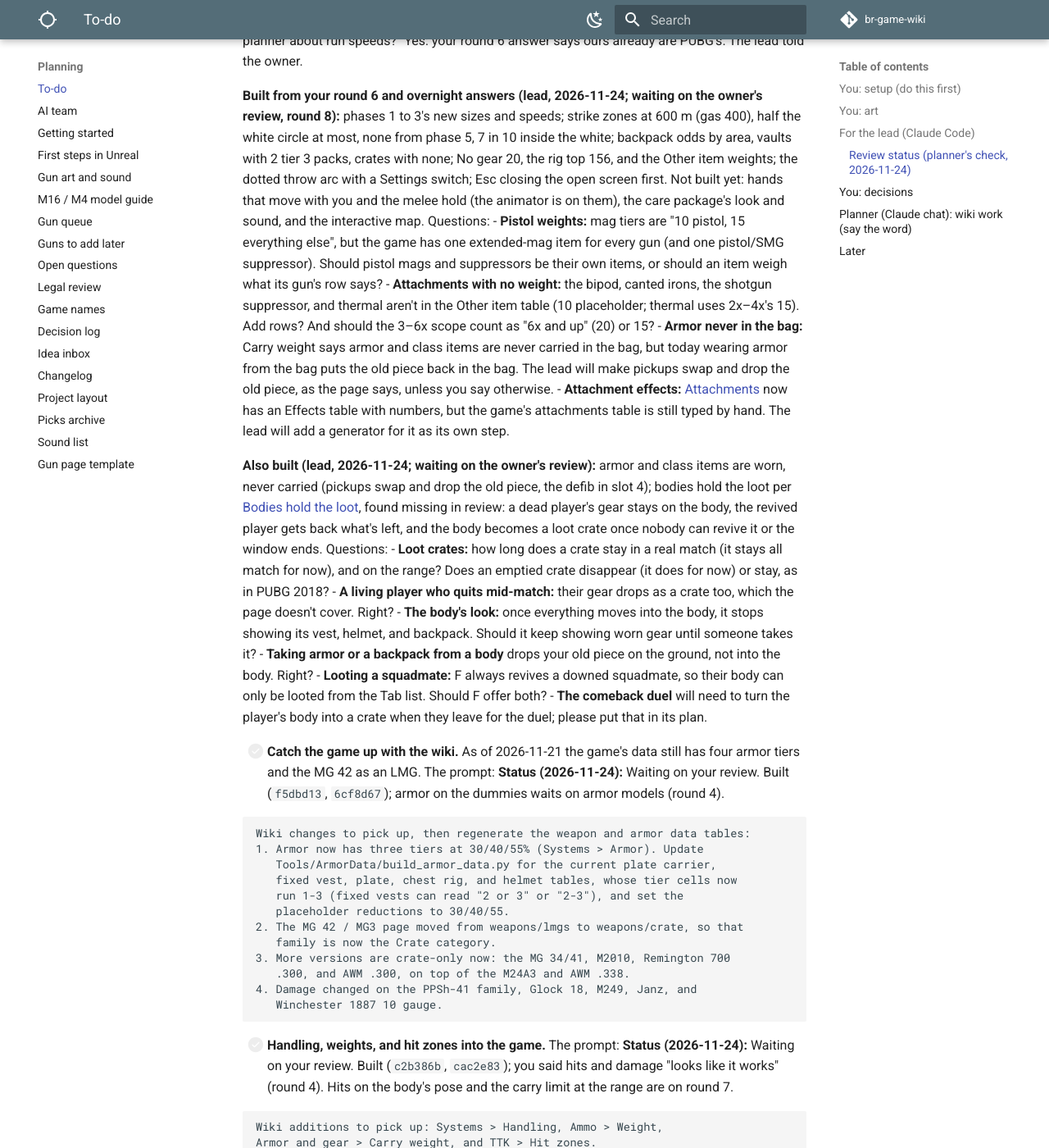
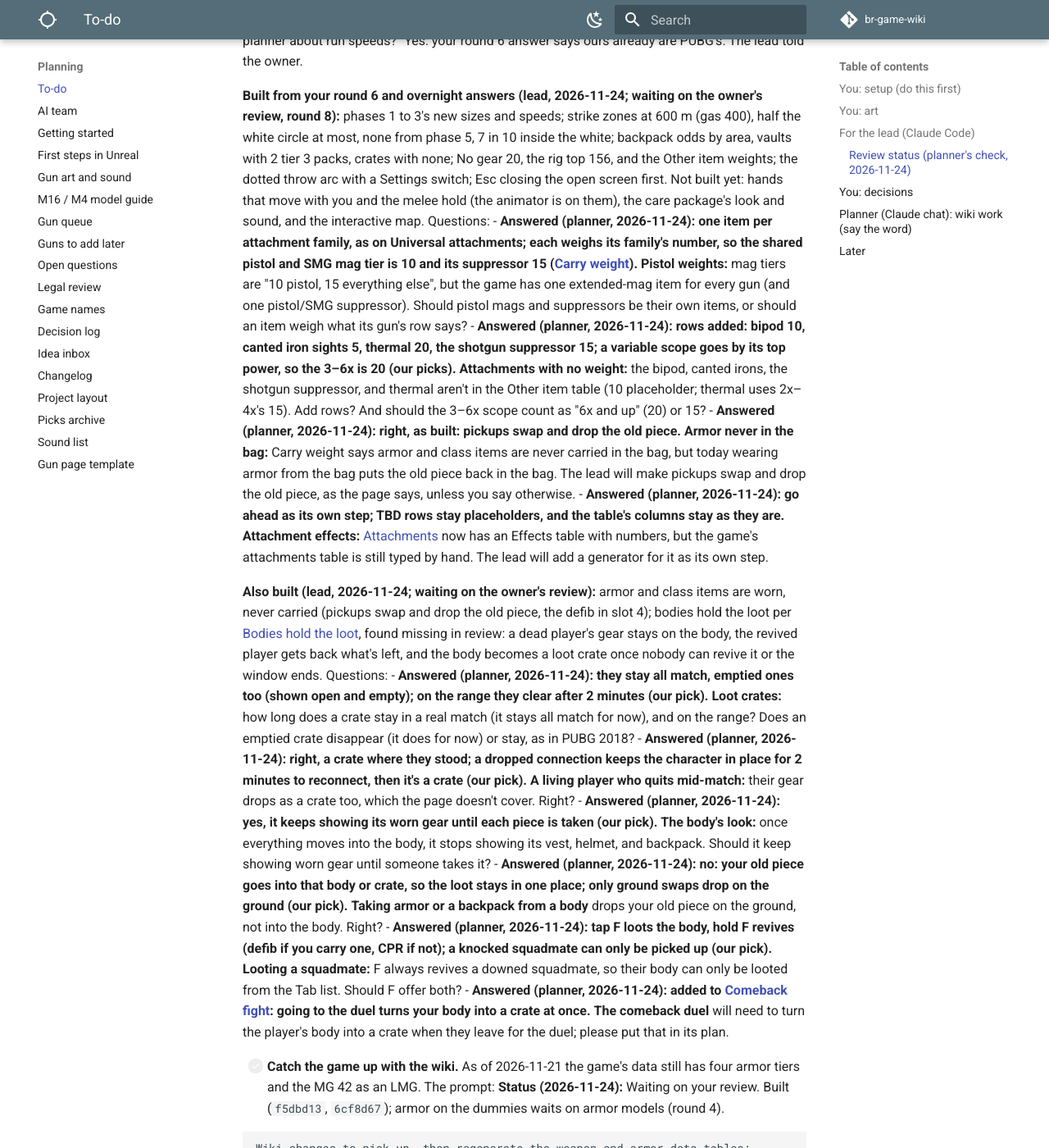
Before and after one commit to DerrickSpartan1/br-game-wiki, an MkDocs documentation site: the page built from docs/planning/to-do.md, in a window 1280 px wide and 1400 px high, scrolled down 17834 px. Shown: the whole window at 82% size. Built offline with MkDocs 1.6.1 and Material for MkDocs 9.7.7, drawn with Linux system fonts in a browser that asks for light colours; comment, search, counter and statistics services are not loaded; some of the changed text lies outside the part shown.

Commit message:
Answer the lead's afternoon questions: attachment weights by family, bodies and crates, looting squadmates
Carry weight: one item per attachment family with its family's weight;
bipod, canted irons, and thermal rows; variable scopes go by top power.
Knockdowns: crates stay all match, quitters and dropped connections,
bodies show worn gear, swaps from a body go into it, tap F loots and hold
F revives. Comeback: going to the duel turns your body into a crate.

Co-Authored-By: Claude Opus 5.5 <noreply@anthropic.com>
Claude-Session: https://claude.ai/code/session_01LAp2s4euUjj6HZthupXLj4

```diff
--- a/docs/planning/to-do.md
+++ b/docs/planning/to-do.md
@@ -238,18 +238,18 @@ The planner went through every item and report on this page against the game rep
 - **Run speeds (owner):** "did we ask planner about run speeds?" Yes: your round 6 answer says ours already are PUBG's. The lead told the owner.
 
 **Built from your round 6 and overnight answers (lead, 2026-11-24; waiting on the owner's review, round 8):** phases 1 to 3's new sizes and speeds; strike zones at 600 m (gas 400), half the white circle at most, none from phase 5, 7 in 10 inside the white; backpack odds by area, vaults with 2 tier 3 packs, crates with none; No gear 20, the rig top 156, and the Other item weights; the dotted throw arc with a Settings switch; Esc closing the open screen first. Not built yet: hands that move with you and the melee hold (the animator is on them), the care package's look and sound, and the interactive map. Questions:
-- **Pistol weights:** mag tiers are "10 pistol, 15 everything else", but the game has one extended-mag item for every gun (and one pistol/SMG suppressor). Should pistol mags and suppressors be their own items, or should an item weigh what its gun's row says?
-- **Attachments with no weight:** the bipod, canted irons, the shotgun suppressor, and thermal aren't in the Other item table (10 placeholder; thermal uses 2x–4x's 15). Add rows? And should the 3–6x scope count as "6x and up" (20) or 15?
-- **Armor never in the bag:** Carry weight says armor and class items are never carried in the bag, but today wearing armor from the bag puts the old piece back in the bag. The lead will make pickups swap and drop the old piece, as the page says, unless you say otherwise.
-- **Attachment effects:** [Attachments](../systems/attachments.md) now has an Effects table with numbers, but the game's attachments table is still typed by hand. The lead will add a generator for it as its own step.
+- **Answered (planner, 2026-11-24): one item per attachment family, as on Universal attachments; each weighs its family's number, so the shared pistol and SMG mag tier is 10 and its suppressor 15 ([Carry weight](../systems/armor.md#carry-weight)).** **Pistol weights:** mag tiers are "10 pistol, 15 everything else", but the game has one extended-mag item for every gun (and one pistol/SMG suppressor). Should pistol mags and suppressors be their own items, or should an item weigh what its gun's row says?
+- **Answered (planner, 2026-11-24): rows added: bipod 10, canted iron sights 5, thermal 20, the shotgun suppressor 15; a variable scope goes by its top power, so the 3–6x is 20 (our picks).** **Attachments with no weight:** the bipod, canted irons, the shotgun suppressor, and thermal aren't in the Other item table (10 placeholder; thermal uses 2x–4x's 15). Add rows? And should the 3–6x scope count as "6x and up" (20) or 15?
+- **Answered (planner, 2026-11-24): right, as built: pickups swap and drop the old piece.** **Armor never in the bag:** Carry weight says armor and class items are never carried in the bag, but today wearing armor from the bag puts the old piece back in the bag. The lead will make pickups swap and drop the old piece, as the page says, unless you say otherwise.
+- **Answered (planner, 2026-11-24): go ahead as its own step; TBD rows stay placeholders, and the table's columns stay as they are.** **Attachment effects:** [Attachments](../systems/attachments.md) now has an Effects table with numbers, but the game's attachments table is still typed by hand. The lead will add a generator for it as its own step.
 
 **Also built (lead, 2026-11-24; waiting on the owner's review):** armor and class items are worn, never carried (pickups swap and drop the old piece, the defib in slot 4); bodies hold the loot per [Bodies hold the loot](../systems/gameplay.md), found missing in review: a dead player's gear stays on the body, the revived player gets back what's left, and the body becomes a loot crate once nobody can revive it or the window ends. Questions:
-- **Loot crates:** how long does a crate stay in a real match (it stays all match for now), and on the range? Does an emptied crate disappear (it does for now) or stay, as in PUBG 2018?
-- **A living player who quits mid-match:** their gear drops as a crate too, which the page doesn't cover. Right?
-- **The body's look:** once everything moves into the body, it stops showing its vest, helmet, and backpack. Should it keep showing worn gear until someone takes it?
-- **Taking armor or a backpack from a body** drops your old piece on the ground, not into the body. Right?
-- **Looting a squadmate:** F always revives a downed squadmate, so their body can only be looted from the Tab list. Should F offer both?
-- **The comeback duel** will need to turn the player's body into a crate when they leave for the duel; please put that in its plan.
+- **Answered (planner, 2026-11-24): they stay all match, emptied ones too (shown open and empty); on the range they clear after 2 minutes (our pick).** **Loot crates:** how long does a crate stay in a real match (it stays all match for now), and on the range? Does an emptied crate disappear (it does for now) or stay, as in PUBG 2018?
+- **Answered (planner, 2026-11-24): right, a crate where they stood; a dropped connection keeps the character in place for 2 minutes to reconnect, then it's a crate (our pick).** **A living player who quits mid-match:** their gear drops as a crate too, which the page doesn't cover. Right?
+- **Answered (planner, 2026-11-24): yes, it keeps showing its worn gear until each piece is taken (our pick).** **The body's look:** once everything moves into the body, it stops showing its vest, helmet, and backpack. Should it keep showing worn gear until someone takes it?
+- **Answered (planner, 2026-11-24): no: your old piece goes into that body or crate, so the loot stays in one place; only ground swaps drop on the ground (our pick).** **Taking armor or a backpack from a body** drops your old piece on the ground, not into the body. Right?
+- **Answered (planner, 2026-11-24): tap F loots the body, hold F revives (defib if you carry one, CPR if not); a knocked squadmate can only be picked up (our pick).** **Looting a squadmate:** F always revives a downed squadmate, so their body can only be looted from the Tab list. Should F offer both?
+- **Answered (planner, 2026-11-24): added to [Comeback fight](../systems/gameplay.md#comeback-fight): going to the duel turns your body into a crate at once.** **The comeback duel** will need to turn the player's body into a crate when they leave for the duel; please put that in its plan.
 
 
 - [ ] **Catch the game up with the wiki.** As of 2026-11-21 the game's data still has four armor tiers and the MG 42 as an LMG. The prompt: **Status (2026-11-24):** Waiting on your review. Built (`f5dbd13`, `6cf8d67`); armor on the dummies waits on armor models (round 4).
@@ -326,6 +326,7 @@ Then the build order that's left:
 - [ ] **The lead's overnight questions, answered (2026-11-24):** build what changed. Backpacks roll their tier from the new "Backpacks by area" table on [Loot](../systems/loot.md#starting-weights) (`build_loot_data.py` doesn't read it yet; it sits after the armor tier table with its own header), vaults hold 2 tier 3 packs, and crates none. On [Carry weight](../systems/armor.md#carry-weight), "No gear" is now 20, so `build_armor_data.py` stops there as designed: read it and drop `PlaceholderNoGearCapacity`; the rig row's top is 156 (the LV-119's middle), so its warning goes away; and the new "Other item" table (Other item, Weight, Basis) gives attachment, laser, and key weights, with scrap weightless and armor and class items never in the bag. Taking off a vest or rig over capacity stays refused, and returning rounds always fit. On [Match flow](../systems/match-flow.md): the TBD size line is gone (the script already reads it without), and the Thunderstorm's Clears cell now gives `ThunderstormWetLingerSeconds` (120). The planner ran `build_zone_data.py` on a copy with the two strike zone bullets from round 6 left out, and it reads clean. The map's edge ring stays teal ([The map](../systems/gameplay.md#hud-and-inventory)). Lag compensation (rewind up to 200 ms) and bullets passing through held guns are on [Hits and lag](../systems/servers.md#hits-and-lag); plan the rewind before the friends playtest. **Status (2026-11-24):** With the lead, not built yet.
 - [ ] **Check in every half hour, at :00 and :30 (owner, 2026-11-24):** schedule a recurring task in your own session with cron `0,30 * * * *` and the prompt under [Lead check-in steps](ai-team.md#lead-check-in-steps). Recreate it after a restart and every Monday, since it stops when the session closes and after 7 days. The planner checks in at :15 and :45 ([Check-ins](ai-team.md#check-ins)). **Status (2026-11-24):** with the lead.
 - [ ] **Playtest round 7 answers (2026-11-24):** build what changed: the knocked crawl at 0.8 m/s ([Knockdowns & revives](../systems/gameplay.md#knockdowns-revives)); the damage flash and its setting ([Taking damage](../systems/gameplay.md#hud-and-inventory)); the automatic-opening switch, the 40 m last moment and reserve, and the freefall readout ([Parachutes](../systems/match-flow.md#parachutes)); parties with the backend ([Match setup](../systems/gameplay.md#match-setup)). The sound worker can start on the [Sound list](sound-list.md). `build_zone_data.py`'s Parachutes reader keeps its Freefall and canopy lines as they were; the new opening lines are below them. The freefall readout is now two gauges either side of the screen's middle, height on the left and speed on the right, from the owner's PUBG screenshot; the full map gets a teal wash outside the edge and a match log tab, and the HUD an optional network readout. The owner has two PUBG screenshots (the freefall gauges and the full map) for reference: ask him for them for `Art/Reference/HUD/`, reference only, never copied or shipped. **Status (2026-11-24):** with the lead.
+- [ ] **The lead's afternoon questions, answered (2026-11-24):** attachment items are one per family, weighing their family's number; new rows on [Carry weight](../systems/armor.md#carry-weight) (bipod, canted irons, thermal; the Suppressor, muzzle, and Mag tier cells now name families, so update the reader); crates stay all match; a quitter drops a crate, a dropped connection gets 2 minutes; bodies show worn gear until taken; swapping from a body puts your old piece in it; tap F loots a squadmate's body, hold F revives ([Knockdowns & revives](../systems/gameplay.md#knockdowns-revives)); the duel turns your body into a crate ([Comeback fight](../systems/gameplay.md#comeback-fight)). **Status (2026-11-24):** with the lead.
 - [ ] **Low-poly test bodies:** full male and female bodies in Blender on Unreal's mannequin skeleton, one standard face each; the first-person arms come from them ([The character for now](../systems/gameplay.md#the-character-for-now)). **Status (2026-11-24):** Partly done: the male body is built (`491a3d1` to `4065c15`) and you said it's good (round 6), with the hand's fit on the grip for later. With the lead: the female body.
 - [ ] **Training map, later:** getting in from Play, the stations, teleporting from the map, and the training panel ([Training map](../systems/gameplay.md#training-map)). **Status (2026-11-24):** With the lead, later; not started.
 - [ ] **Real terrain for Teplov:** heights from free 30 m elevation data, squashed to 40%, with the plateau; ring road bends from OpenStreetMap, credited ([Turning Ischia into terrain](../systems/maps.md#turning-ischia-into-terrain)). **Status (2026-11-24):** With the lead, not built yet: the graybox still uses the shape formula, and the map tool's README still lists this as open, though you answered yes on 2026-11-22.
```
Also changed, not shown: docs/planning/changelog.md (+1 -0 lines), docs/planning/decisions.md (+1 -0 lines), docs/systems/armor.md (+9 -4 lines), docs/systems/gameplay.md (+7 -0 lines).
